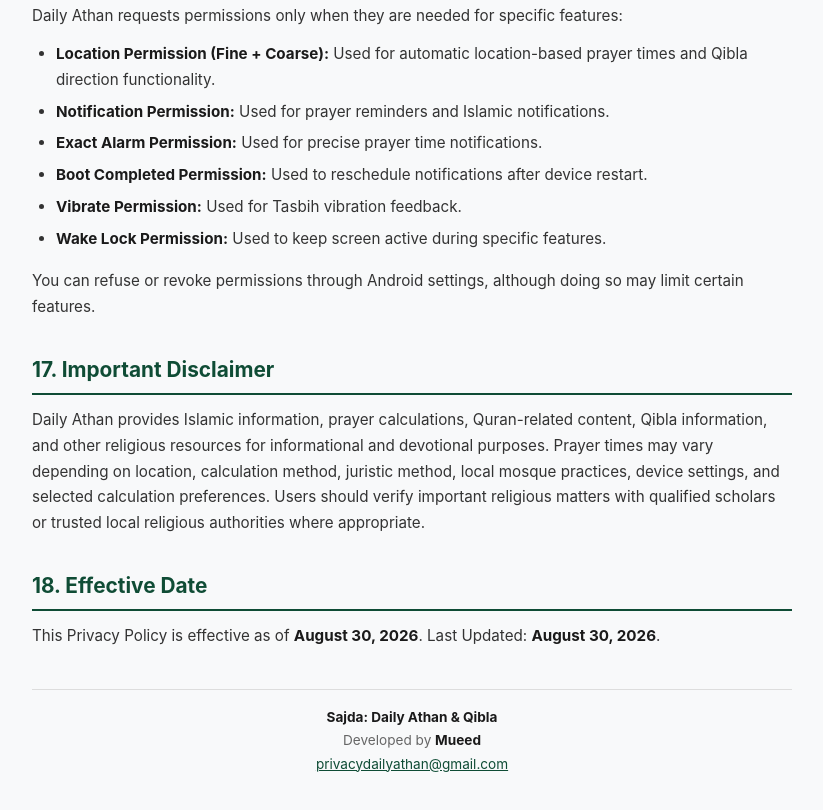
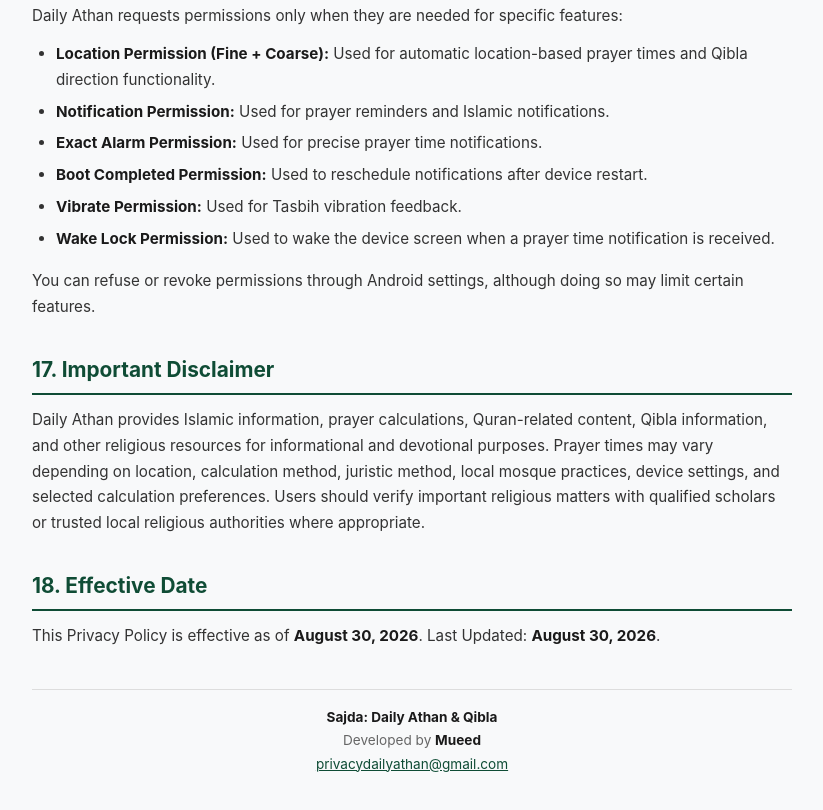
Before and after one commit to tehryym01-hub/policy, a website: page index.html in a window 1280 px wide. Shown: the part 7535-8345 px from the top of the page, without its empty margins (228-1051 px from the left). Drawn offline with Linux system fonts and the light colour scheme.

Commit message:
fix: wake lock description in privacy policy

```diff
--- a/index.html
+++ b/index.html
@@ -235,7 +235,7 @@
     <li><strong>Exact Alarm Permission:</strong> Used for precise prayer time notifications.</li>
     <li><strong>Boot Completed Permission:</strong> Used to reschedule notifications after device restart.</li>
     <li><strong>Vibrate Permission:</strong> Used for Tasbih vibration feedback.</li>
-    <li><strong>Wake Lock Permission:</strong> Used to keep screen active during specific features.</li>
+    <li><strong>Wake Lock Permission:</strong> Used to wake the device screen when a prayer time notification is received.</li>
 </ul>
 <p>You can refuse or revoke permissions through Android settings, although doing so may limit certain features.</p>
 
```
Also changed, not shown: privacy_policy.html (+1 -1 lines).
